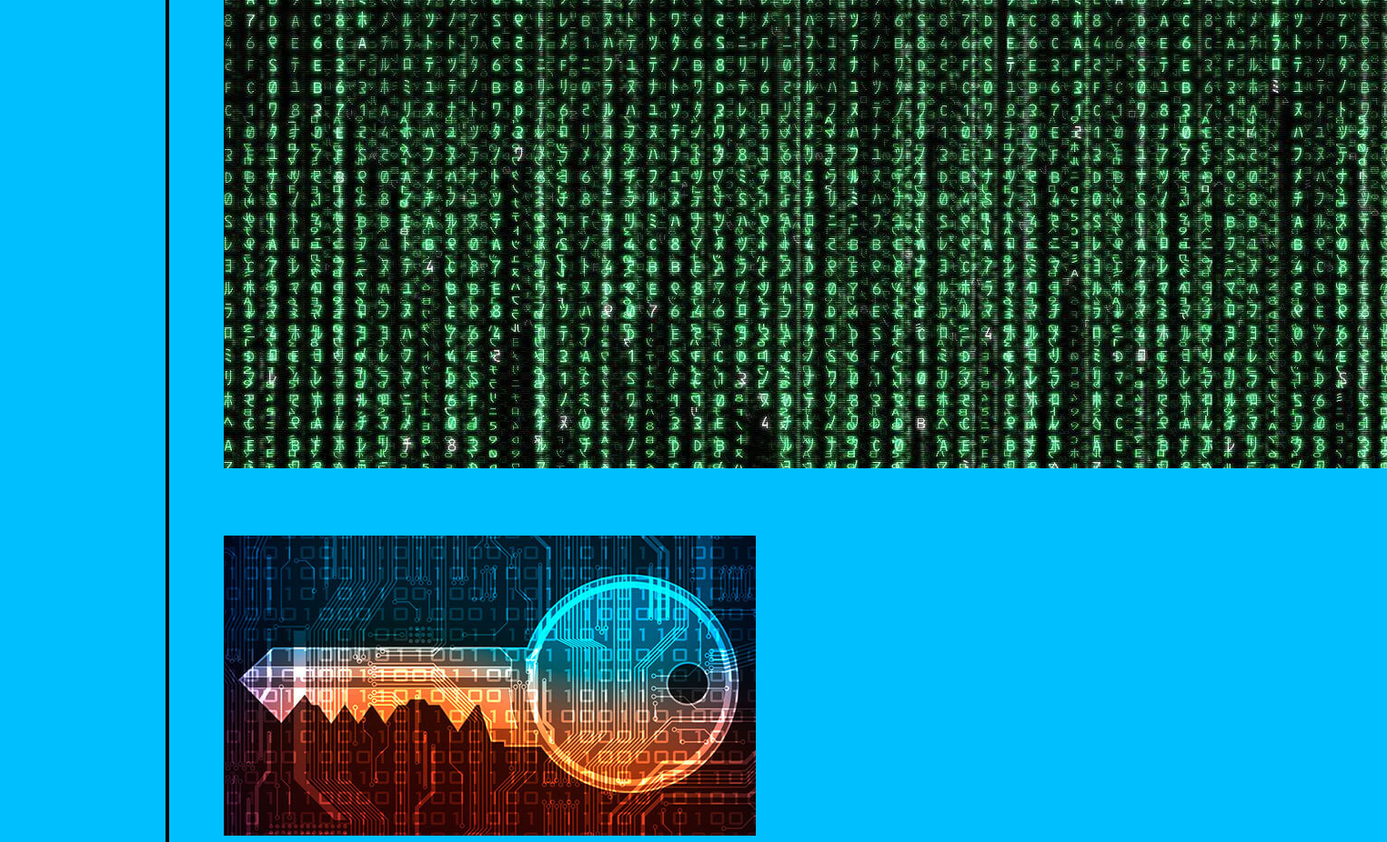
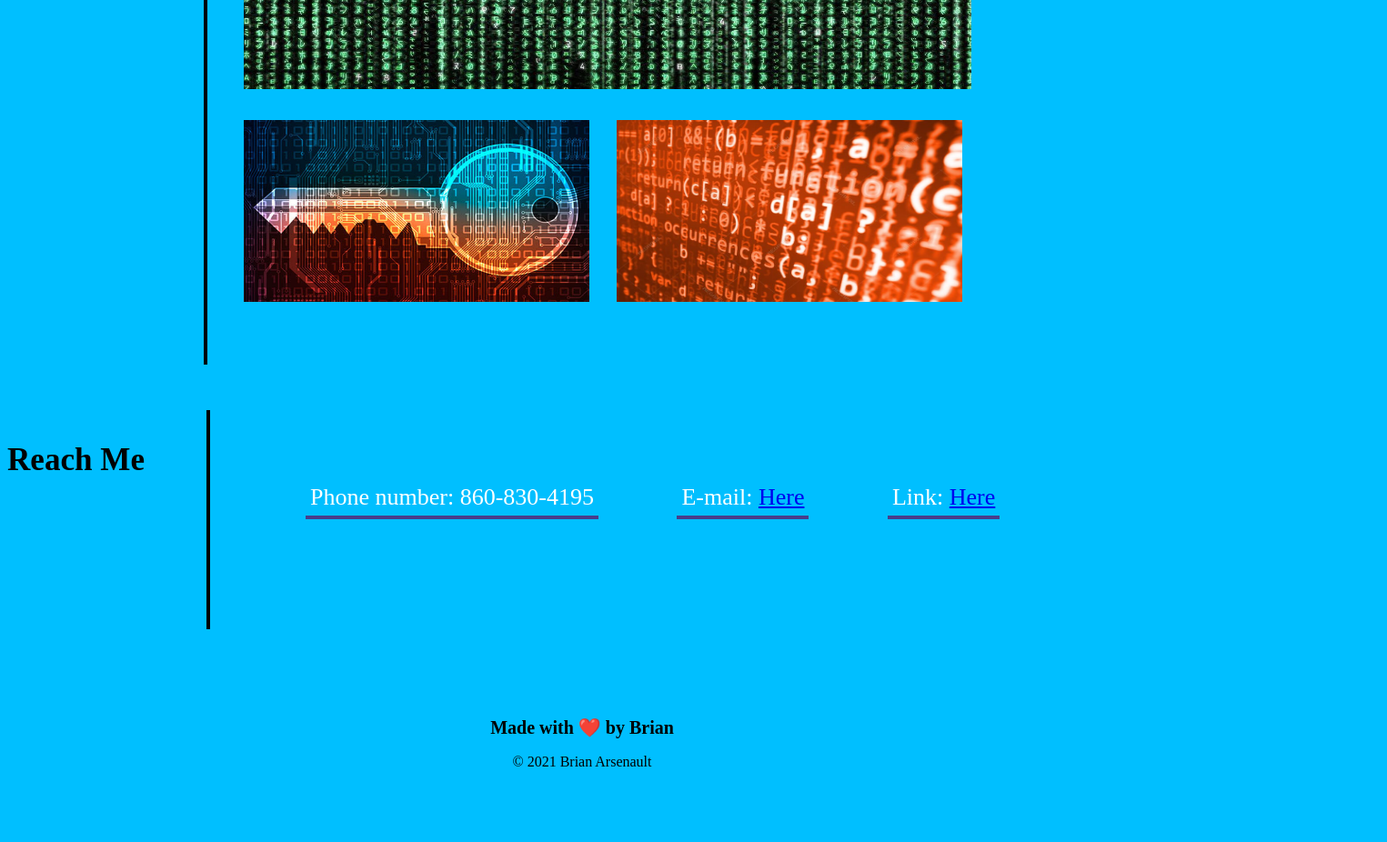
Before and after one commit to BMArsenault/getting_to_know_brian, a plain HTML site: page index.html in a window 1280 px wide. Shown: the part 1100-2026 px from the top of the page at 91% size, 1525 px wide, since content can reach past the window. After the commit the page ends 2001 px from the top, so only its background shows below. Drawn offline with Linux system fonts and the light colour scheme.

Commit message:
arranged images

```diff
--- a/assets/css/style.css
+++ b/assets/css/style.css
@@ -47,7 +47,7 @@
 .box-style {
     margin: 50px auto;
     padding-bottom: 50px;
-    width: 80%;
+    width: 75%;
     display: flex;
     flex-wrap: wrap;
     justify-content: space-between;
@@ -56,10 +56,7 @@
 }
 
 .title {
-    padding-right: 30px;
-}
-
-.title h3 {
+    text-align: right;
     float: left;
     font-size: 30px;
 }
@@ -77,10 +74,18 @@
     align-items: right;
 }
 
+.project-style {
+    margin: 50px auto;
+    padding-bottom: 50px;
+    width: 75%;
+    display: flex;
+    flex-wrap: wrap;
+    border-left: 4px solid black;
+    padding-left: 25px;
+}
+
 .projects {
-    flex-shrink: 0;
-    border-radius: 15px;
-    margin: 35px;
+    margin: 15px;
 }
 
 .reach-me {
--- a/index.html
+++ b/index.html
@@ -44,17 +44,17 @@
 
             <div id="work">
                 <div class="title">
-                    <h3> My Work</h3>
+                    <h3> My  Work</h3>
                 </div>
-                <div class="box-style">
+                <div class="project-style">
                     <div class="projects">
-                        <img src="./assets/images/coding-green.jpg" alt="Coding screen in green color">
+                        <img src="./assets/images/coding-green.jpg" alt="Coding screen in green color" width="800px" height="400px">
                     </div>
                     <div class="projects">
-                        <img src="./assets/images/Key.jpg" alt="Coding with large transparent key">
+                        <img src="./assets/images/Key.jpg" alt="Coding with large transparent key" width="380px" height="200px">
                     </div>
                     <div class="projects">
-                        <img src="./assets/images/coding-orange.jpg" alt="Coding screen in orange color">
+                        <img src="./assets/images/coding-orange.jpg" alt="Coding screen in orange color" width="380px" height="200px">
                     </div>
                 </div>
             </div>
```
